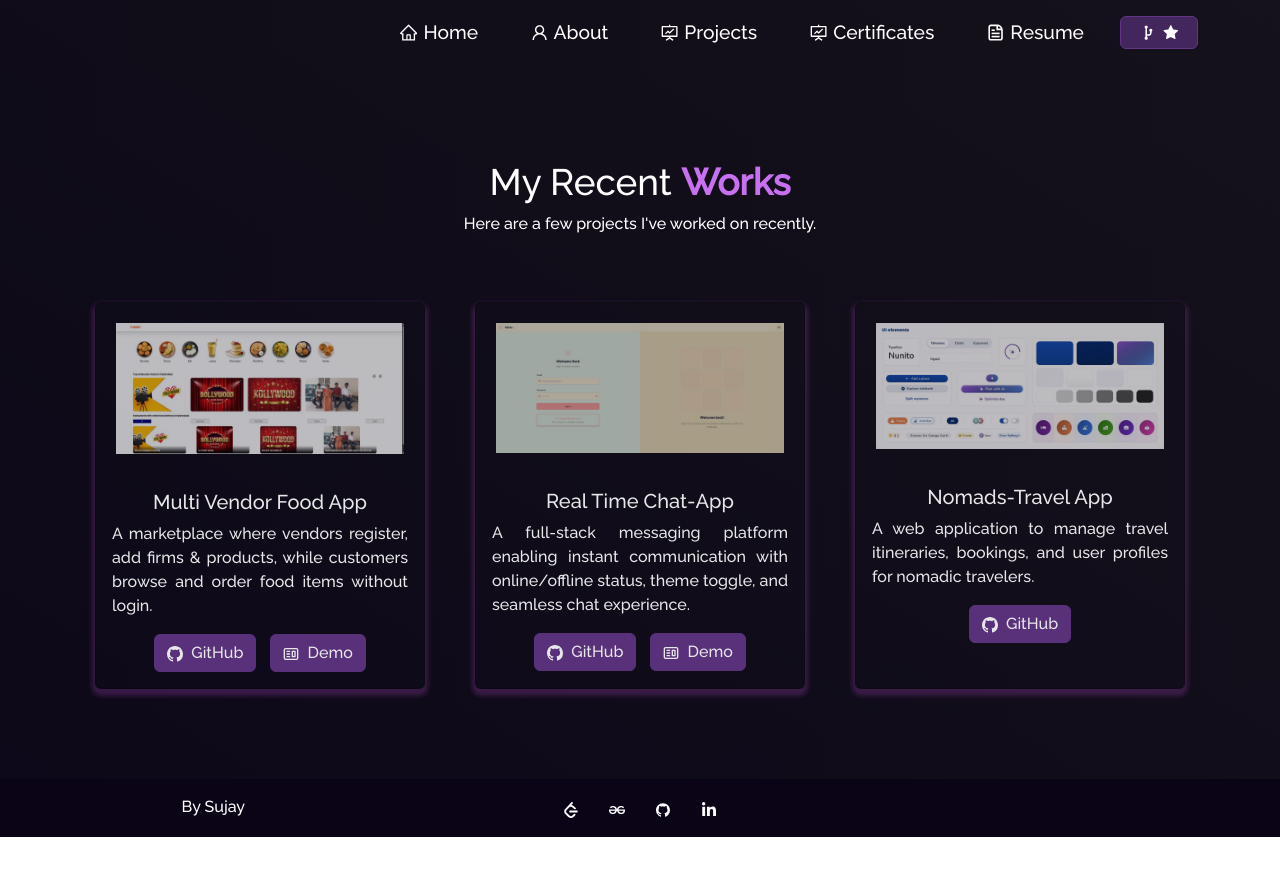
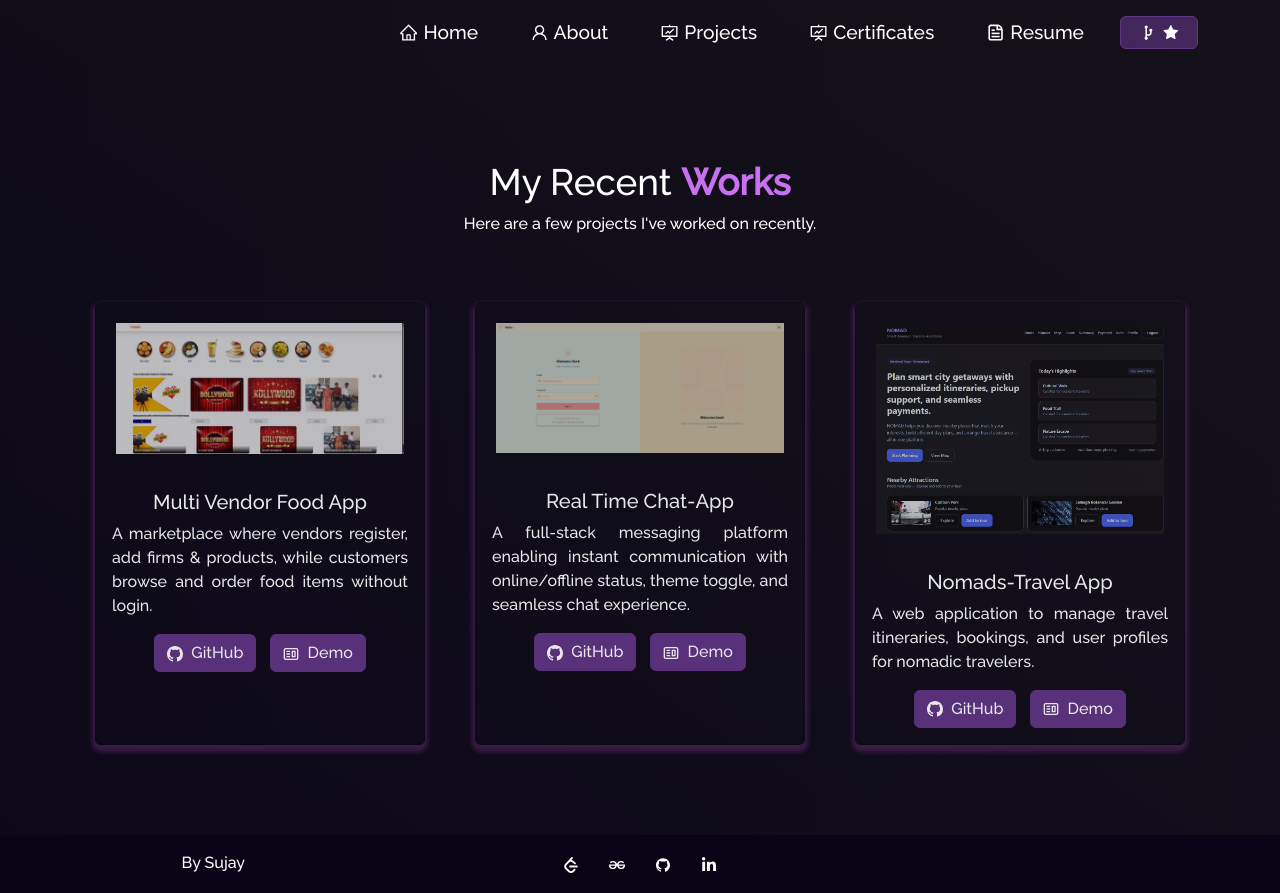
Before and after one commit to sujaytumu/my-portfolio, a React (Create React App) app: page /project in a window 1280 px wide. Before the commit the page ends 837 px from the top, so only its background shows below. Built offline with nearby package versions, Linux system fonts and the light colour scheme.

Commit message:
Update portfolio projects

```diff
--- a/src/components/Projects/Projects.js
+++ b/src/components/Projects/Projects.js
@@ -48,6 +48,7 @@ function Projects() {
               title="Nomads-Travel App"
               description="A web application to manage travel itineraries, bookings, and user profiles for nomadic travelers."
               ghLink="https://github.com/sujaytumu/nomads"
+              demoLink="https://frontend-production-a5e76.up.railway.app/"
             />
           </Col>
 
```
Also changed, not shown: src/Assets/Projects/nomads.jpeg.
